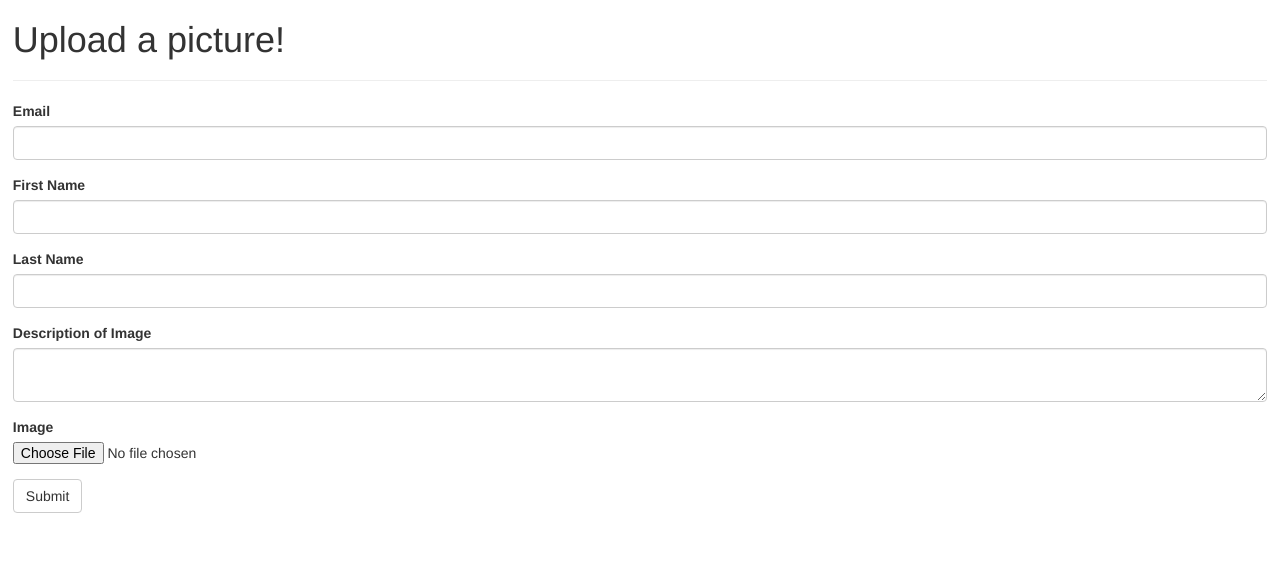
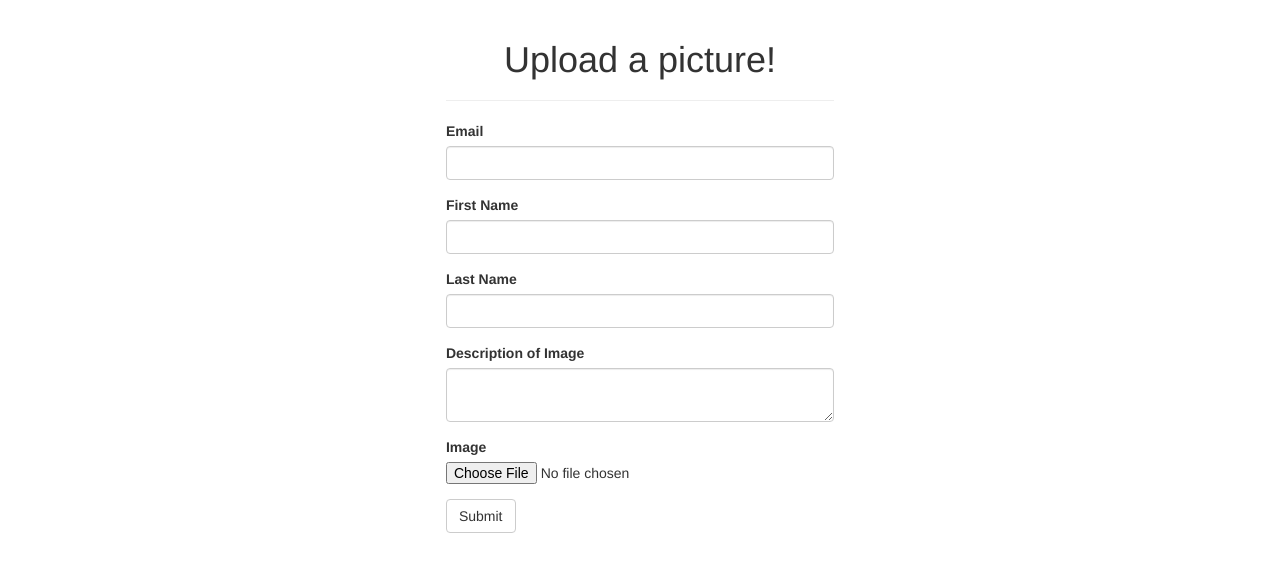
Before and after one commit to 1Bowman/two_pic, a Flask app: page /upload in a window 1280 px wide. Shown: the part 52-624 px from the top of the page. Run offline with Flask 2, Linux system fonts and the light colour scheme; some libraries are stand-ins or nearby versions.

Commit message:
Fixed some flashing bugs and revamped scaffolding on upload page

```diff
--- a/app/main/views.py
+++ b/app/main/views.py
@@ -43,11 +43,15 @@ def index():
 def upload():
     form = UploadForm()
     if request.method == 'POST':
+        email = request.files['email']
+        image = request.files['image']
+
+        if '@' not in email:
+            # prompt for invalid email address
+            return redirect(request.url)
+
         if 'image' not in request.files:
             return redirect(request.url)
-
-        # Check that an image was attached
-        image = request.files['image']
 
         if image.filename == '':
             return redirect(request.url)
@@ -64,8 +68,12 @@ def upload():
                         description=form.description.data, filename=filename)
 
             db.session.add(post)
-            flash(form.description.data)
+            flash("Successfully added {}".format(form.description.data))
+
             return redirect(url_for('main.index'))
+        else:
+            # flash(bad file extension)
+            return redirect(request.url)  # bad file name
     else:
         return render_template('upload.html', form=form)
 
@@ -87,6 +95,7 @@ def update_count(winner, loser):
     session.query(Post).filter_by(id=winner).update({'total_votes': curr_usr.total_votes+1})
     session.commit()
     flash("{} has {} votes and {} has {} votes".format(curr_usr.description, curr_usr.total_votes, loser_guy.description, loser_guy.total_votes))
+
     return redirect(url_for('main.index'))
 
 
--- a/app/templates/index.html
+++ b/app/templates/index.html
@@ -8,7 +8,7 @@
                 {% for message in messages %}
                     <div class="alert alert-success alert-dismissable" role="alert">
                         <button type="button" class="close" data-dismiss="alert" aria-label="Close"><span aria-hidden="true">&times;</span></button>
-                        <strong>Successfully added {{ message }}!</strong>
+                        <strong>{{ message }}!</strong>
                     </div>
                 {% endfor %}
             {% endif %}
@@ -24,13 +24,13 @@
             <div class="col-lg-3"></div>
             <div class="col-xs-6 col-lg-3">
                 <a href="{{ url_for('main.update_count', winner=pic1.id, loser=pic2.id) }}" class="thumbnail">
-                    <img src="{{ pic1_filename }}" alt="{{ pic1.description }}" style="height:300px;">
+                    <img src="{{ pic1_filename }}" alt="{{ pic1.description }}" class="img-responsive">
                     <h2 style="text-align: center">{{ pic1.description }}</h2>
                 </a>
             </div>
             <div class="col-xs-6 col-lg-3">
                 <a href="{{ url_for('main.update_count', winner=pic2.id, loser=pic1.id) }}" class="thumbnail">
-                    <img src="{{ pic2_filename }}" alt="{{ pic2.description }}" style="height:300px;">
+                    <img src="{{ pic2_filename }}" alt="{{ pic2.description }}" class="img-responsive">
                     <h2 style="text-align: center">{{ pic2.description }}</h2>
                 </a>
             </div>
--- a/app/templates/upload.html
+++ b/app/templates/upload.html
@@ -2,6 +2,14 @@
 {% import "bootstrap/wtf.html" as wtf %}
 
 {% block body %}
-    <h1>Upload a picture!</h1><hr>
-    {{ wtf.quick_form(form) }}
+    <div class="container-fluid">
+        <div class="row">
+            <div class="col-sm-3 col-md-4"></div>
+            <div class="col-xs-12 col-sm-6 col-md-4">
+                <h1 style="text-align: center;">Upload a picture!</h1><hr>
+                {{ wtf.quick_form(form) }}
+            </div>
+            <div class="col-sm-3 col-md-4"></div>
+        </div>
+    </div>
 {% endblock %}
```
